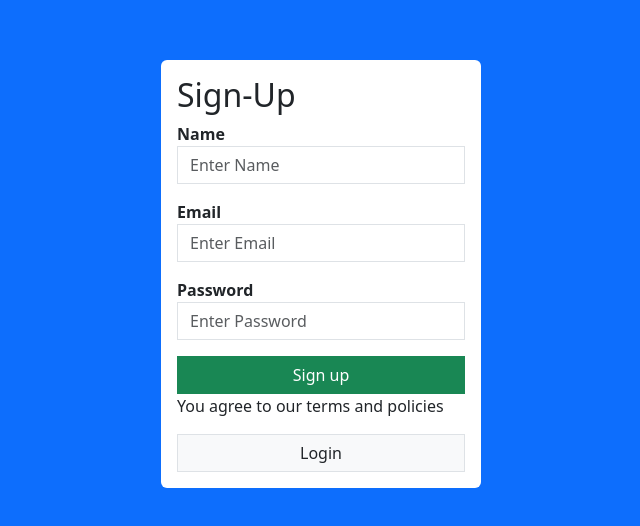
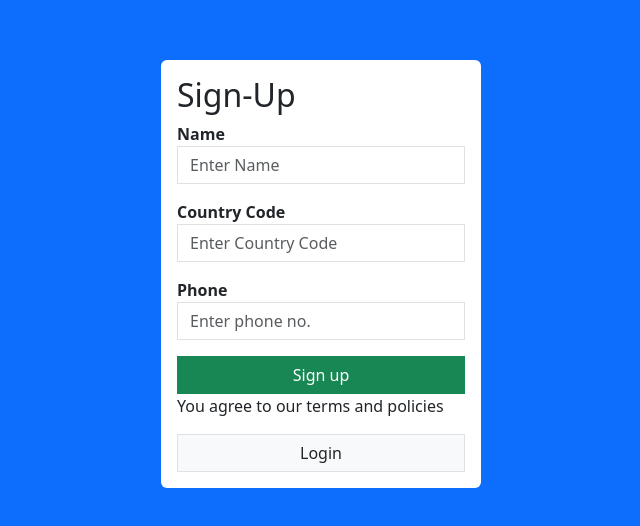
Before and after one commit to muskan42/Form, a React (Create React App) app in the folder Frontend/app.js/: page / in a window 1280 px wide. Shown: the part 126-652 px from the top of the page, without its empty margins (319-959 px from the left). Built offline with nearby package versions, Linux system fonts and the light colour scheme.

Commit message:
modified server.js and signup.js

```diff
--- a/Frontend/app.js/src/signup.js
+++ b/Frontend/app.js/src/signup.js
@@ -1,22 +1,37 @@
-import React from 'react'
+import React, { useState } from 'react'
+import axios from 'axios';
 
 function Signup() {
+    const [values, setValues] = useState({
+        name: '',
+        countrycode: '',
+        phone: ''
+    })
+    const handleChange = (event) => {
+        setValues({...values, [event.target.name]:[event.target.value]})
+    }
+    const handleSubmit = (event) => {
+        event.preventDefault();
+        axios.post('http://localhost:8081', values)
+        .then(res => console.log("Registered Successfully!!"))
+        .catch(err => console.log(err));
+    }
     return (
         <div className='d-flex w-100 vh-100 bg-primary justify-content-center align-items-center'>
             <div className='bg-white p-3 rounded w-25'>
                 <h2>Sign-Up</h2>
-                <form>
+                <form onSubmit={handleSubmit}>
                     <div className='mb-3'>
                         <label htmlFor='name'><strong>Name</strong></label>
-                        <input type='text' placeholder='Enter Name' name='name' className='form-control rounded-0'/>
+                        <input type='text' placeholder='Enter Name' name='name' className='form-control rounded-0' onChange={handleChange}/>
                     </div>
                     <div className='mb-3'>
-                        <label htmlFor='email'><strong>Email</strong></label>
-                        <input type='email' placeholder='Enter Email' name='email' className='form-control rounded-0'/>
+                        <label htmlFor='country-code'><strong>Country Code</strong></label>
+                        <input type='text' placeholder='Enter Country Code' name='country-code' className='form-control rounded-0' onChange={handleChange}/>
                     </div>
                     <div className='mb-3'>
-                        <label htmlFor='password'><strong>Password</strong></label>
-                        <input type='password' placeholder='Enter Password' name='password' className='form-control rounded-0'/>
+                        <label htmlFor='phone'><strong>Phone</strong></label>
+                        <input type='text' placeholder='Enter phone no.' name='phone' className='form-control rounded-0' onChange={handleChange}/>
                     </div>
                     <button type='submit' className='btn btn-success w-100 rounded-0'>Sign up</button>
                     <p>You agree to our terms and policies</p>
```
Also changed, not shown: 1 other file (tests, documents, lock files or other folders).
